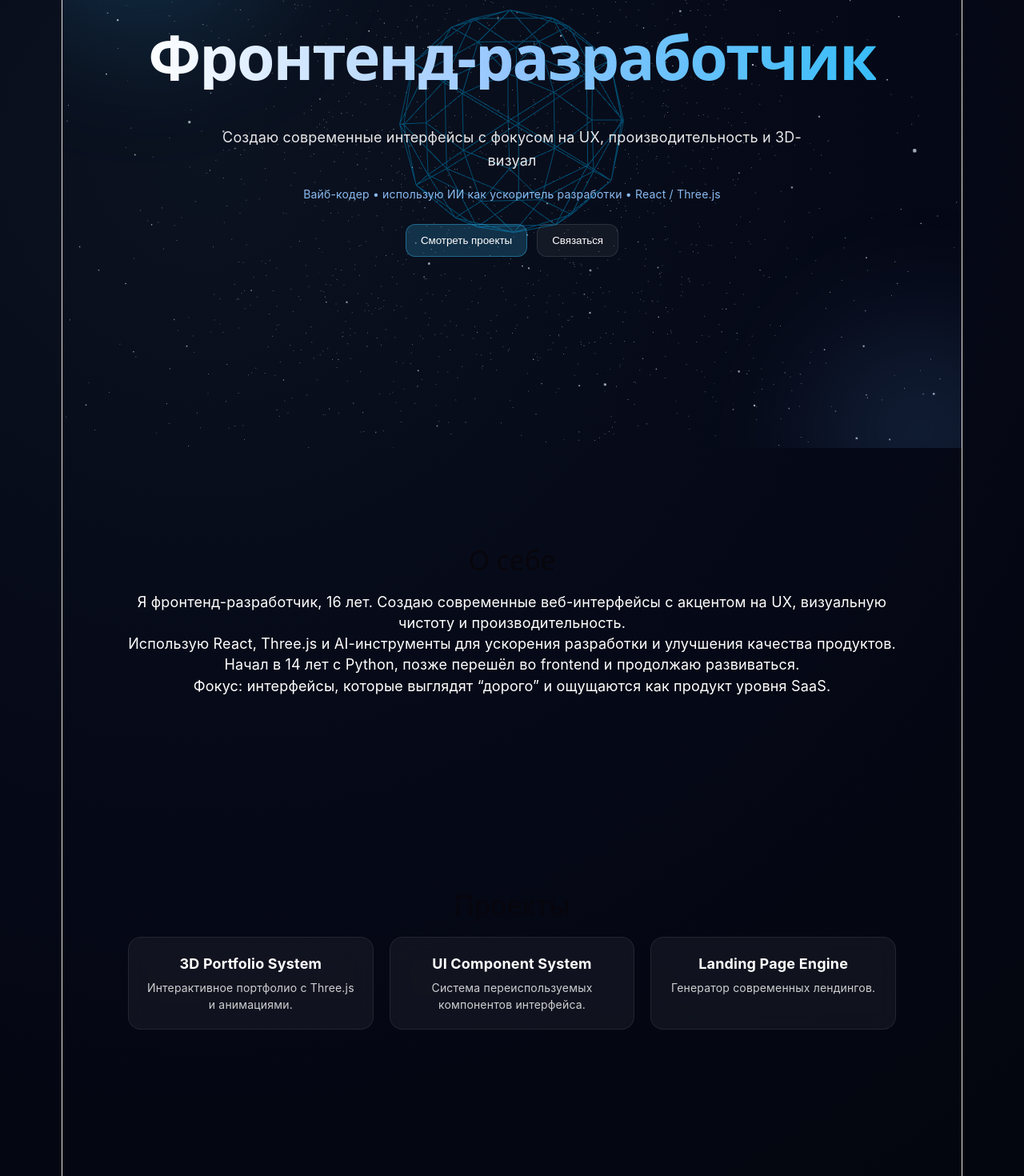
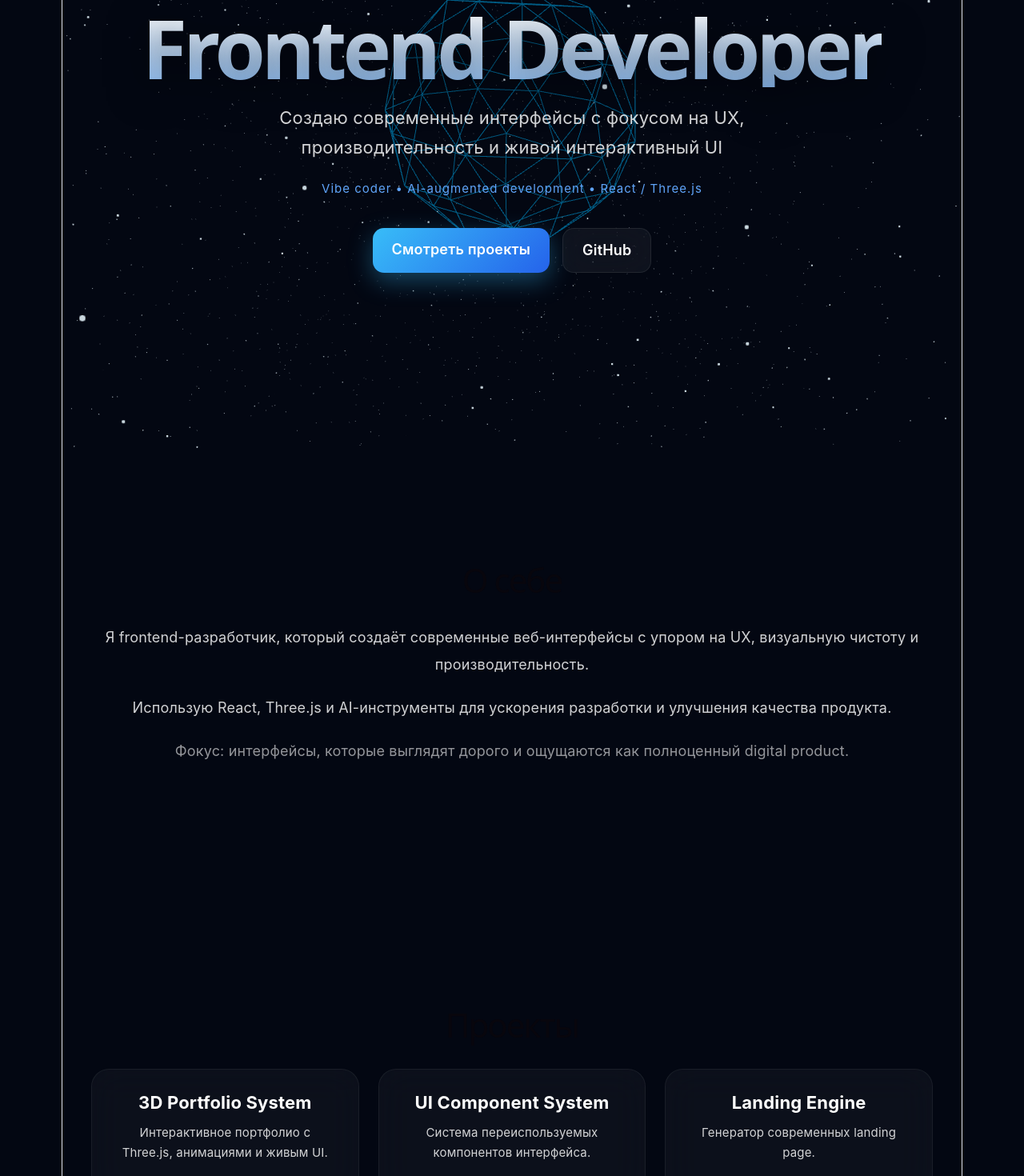
Before and after one commit to prostitovartem-source/portfolio, a React (Vite) app: page / in a window 1280 px wide. Shown: the part 240-1710 px from the top of the page at 80% size. Built offline with nearby package versions, Linux system fonts and the light colour scheme.

Commit message:
update site

```diff
--- a/src/App.css
+++ b/src/App.css
@@ -4,70 +4,87 @@
   box-sizing: border-box;
 }
 
-body {
-  background: radial-gradient(circle at 20% 20%, #0b1220 0%, #050816 45%, #03040a 100%);
-  color: white;
-  font-family: -apple-system, BlinkMacSystemFont, "Segoe UI", Roboto, Arial;
-  overflow-x: hidden;
+html {
+  scroll-behavior: smooth;
 }
 
-/* APP */
+body {
+  background: #030712;
+  color: white;
+  overflow-x: hidden;
+
+  font-family:
+    Inter,
+    -apple-system,
+    BlinkMacSystemFont,
+    sans-serif;
+}
+
 .app {
   min-height: 100vh;
 }
 
 /* HERO */
 .hero {
-  height: 100vh;
+  position: relative;
+
+  min-height: 100vh;
+
   display: flex;
   flex-direction: column;
+
   justify-content: center;
   align-items: center;
+
   text-align: center;
-  position: relative;
+
+  overflow: hidden;
+
   padding: 0 20px;
-  gap: 14px;
-  overflow: hidden;
 }
 
-/* animated background glow */
+/* live gradient */
 .hero::before {
   content: "";
+
   position: absolute;
-  width: 600px;
-  height: 600px;
-  background: radial-gradient(circle, rgba(56,189,248,0.25), transparent 60%);
-  top: -200px;
-  left: -200px;
-  filter: blur(60px);
-  animation: floatGlow 8s ease-in-out infinite;
+
+  width: 900px;
+  height: 900px;
+
+  background:
+    radial-gradient(
+      circle,
+      rgba(56,189,248,0.18),
+      transparent 60%
+    );
+
+  filter: blur(90px);
+
+  animation: glowMove 10s ease-in-out infinite;
+
+  z-index: 0;
 }
 
-.hero::after {
-  content: "";
-  position: absolute;
-  width: 500px;
-  height: 500px;
-  background: radial-gradient(circle, rgba(96,165,250,0.18), transparent 60%);
-  bottom: -200px;
-  right: -200px;
-  filter: blur(60px);
-  animation: floatGlow 10s ease-in-out infinite;
+@keyframes glowMove {
+  0% {
+    transform: translate(-100px, -100px);
+  }
+
+  50% {
+    transform: translate(100px, 50px);
+  }
+
+  100% {
+    transform: translate(-100px, -100px);
+  }
 }
 
-@keyframes floatGlow {
-  0% { transform: translateY(0px); }
-  50% { transform: translateY(30px); }
-  100% { transform: translateY(0px); }
-}
-
-/* canvas */
+/* CANVAS */
 .canvas {
   position: absolute;
   inset: 0;
   z-index: 0;
-  opacity: 0.8;
-  pointer-events: none;
 }
 
 /* TEXT */
@@ -76,112 +93,197 @@ body {
   z-index: 2;
 }
 
+/* TYPOGRAPHY */
 .title {
-  font-size: clamp(42px, 6vw, 100px);
-  font-weight: 750;
-  letter-spacing: -2px;
-  line-height: 1.05;
+  font-size: clamp(56px, 8vw, 130px);
 
-  background: linear-gradient(90deg, #fff, #93c5fd, #38bdf8);
+  font-weight: 800;
+
+  line-height: 0.95;
+
+  letter-spacing: -5px;
+
+  max-width: 1200px;
+
+  background:
+    linear-gradient(
+      to bottom,
+      #ffffff,
+      #93c5fd
+    );
+
   -webkit-background-clip: text;
   -webkit-text-fill-color: transparent;
+
+  text-shadow:
+    0 10px 50px rgba(0,0,0,0.5);
+
+  margin-bottom: 20px;
 }
 
 .subtitle {
-  font-size: 18px;
-  max-width: 750px;
-  line-height: 1.6;
-  opacity: 0.9;
+  max-width: 760px;
+
+  font-size: 22px;
+
+  line-height: 1.7;
+
+  color: rgba(255,255,255,0.82);
+
+  margin-bottom: 20px;
 }
 
 .vibe {
-  font-size: 14px;
-  color: #93c5fd;
-  opacity: 0.95;
+  font-size: 15px;
+
+  color: #60a5fa;
+
+  margin-bottom: 35px;
+
+  letter-spacing: 1px;
 }
 
-/* BUTTONS (NEW PREMIUM UI) */
+/* BUTTONS */
 .buttons {
   display: flex;
-  gap: 12px;
-  margin-top: 10px;
+  gap: 16px;
 }
 
 .btn {
-  padding: 12px 18px;
-  border-radius: 12px;
-  border: 1px solid rgba(255,255,255,0.1);
-  cursor: pointer;
-  font-weight: 500;
-  transition: 0.3s ease;
+  padding: 14px 24px;
+
+  border-radius: 14px;
+
+  text-decoration: none;
+
+  transition: 0.35s ease;
+
+  font-weight: 600;
+
+  backdrop-filter: blur(20px);
 }
 
-.btn.primary {
-  background: rgba(56,189,248,0.2);
-  border-color: rgba(56,189,248,0.4);
+.primary {
+  background:
+    linear-gradient(
+      135deg,
+      #38bdf8,
+      #2563eb
+    );
+
   color: white;
+
+  box-shadow:
+    0 10px 30px rgba(56,189,248,0.35);
 }
 
-.btn.secondary {
+.secondary {
   background: rgba(255,255,255,0.05);
+
+  border: 1px solid rgba(255,255,255,0.08);
+
   color: white;
 }
 
 .btn:hover {
-  transform: translateY(-3px);
-  box-shadow: 0 10px 30px rgba(56,189,248,0.2);
+  transform:
+    translateY(-4px)
+    scale(1.03);
+
+  box-shadow:
+    0 20px 40px rgba(56,189,248,0.25);
 }
 
 /* SECTIONS */
 .section {
-  padding: 120px 20px;
-  max-width: 1000px;
+  max-width: 1100px;
+
   margin: auto;
+
+  padding: 140px 24px;
 }
 
 .section h2 {
-  font-size: 34px;
+  font-size: 42px;
+
+  margin-bottom: 30px;
+
+  letter-spacing: -2px;
+}
+
+.section p {
+  font-size: 18px;
+
+  line-height: 1.9;
+
+  color: rgba(255,255,255,0.82);
+
   margin-bottom: 20px;
 }
 
 /* GRID */
 .grid {
   display: grid;
-  grid-template-columns: repeat(auto-fit, minmax(220px, 1fr));
-  gap: 20px;
+
+  grid-template-columns:
+    repeat(auto-fit, minmax(260px, 1fr));
+
+  gap: 24px;
 }
 
 /* CARDS */
 .card {
-  background: rgba(255,255,255,0.05);
-  border: 1px solid rgba(255,255,255,0.08);
-  padding: 20px;
-  border-radius: 16px;
-  backdrop-filter: blur(16px);
-  transition: 0.3s ease;
+  padding: 28px;
+
+  border-radius: 22px;
+
+  background:
+    rgba(255,255,255,0.04);
+
+  border:
+    1px solid rgba(255,255,255,0.06);
+
+  backdrop-filter: blur(20px);
+
+  transition: 0.35s ease;
 }
 
 .card:hover {
-  transform: translateY(-8px) scale(1.03);
-  border-color: rgba(96,165,250,0.5);
-  box-shadow: 0 20px 60px rgba(56,189,248,0.15);
+  transform:
+    translateY(-8px);
+
+  border-color:
+    rgba(56,189,248,0.3);
+
+  box-shadow:
+    0 20px 60px rgba(56,189,248,0.12);
 }
 
 .card b {
   display: block;
-  margin-bottom: 6px;
+
+  font-size: 22px;
+
+  margin-bottom: 12px;
 }
 
 .card p {
-  opacity: 0.8;
-  font-size: 14px;
-  line-height: 1.5;
+  font-size: 15px;
+
+  line-height: 1.7;
+}
+
+.muted {
+  opacity: 0.7;
 }
 
 /* FOOTER */
 footer {
-  padding: 60px;
   text-align: center;
+
+  padding: 80px 20px;
+
   opacity: 0.5;
-  font-size: 12px;
+
+  font-size: 14px;
 }
--- a/src/App.jsx
+++ b/src/App.jsx
@@ -1,21 +1,68 @@
-import { Canvas } from "@react-three/fiber";
+import { Canvas, useFrame } from "@react-three/fiber";
 import { Float, Points, PointMaterial } from "@react-three/drei";
 import { motion } from "framer-motion";
-import { useMemo } from "react";
+import { useMemo, useRef } from "react";
+import * as THREE from "three";
 import "./App.css";
 
-function Background() {
-  const positions = useMemo(() => {
-    const arr = new Float32Array(3000 * 3);
-    for (let i = 0; i < arr.length; i++) {
-      arr[i] = (Math.random() - 0.5) * 12;
+function AnimatedSphere() {
+  const meshRef = useRef();
+
+  useFrame((state) => {
+    meshRef.current.rotation.x =
+      state.clock.elapsedTime * 0.15;
+
+    meshRef.current.rotation.y =
+      state.clock.elapsedTime * 0.25;
+  });
+
+  return (
+    <Float speed={2} rotationIntensity={1} floatIntensity={2}>
+      <mesh ref={meshRef}>
+        <icosahedronGeometry args={[1.8, 1]} />
+        <meshStandardMaterial
+          color="#38bdf8"
+          wireframe
+        />
+      </mesh>
+    </Float>
+  );
+}
+
+function AnimatedParticles() {
+  const ref = useRef();
+
+  const particles = useMemo(() => {
+    const positions = new Float32Array(4000 * 3);
+
+    for (let i = 0; i < positions.length; i++) {
+      positions[i] = (Math.random() - 0.5) * 15;
     }
-    return arr;
+
+    return positions;
   }, []);
 
+  useFrame((state) => {
+    ref.current.rotation.y =
+      state.clock.elapsedTime * 0.03;
+
+    ref.current.rotation.x =
+      state.clock.elapsedTime * 0.015;
+  });
+
   return (
-    <Points positions={positions} stride={3}>
-      <PointMaterial transparent color="#60a5fa" size={0.015} sizeAttenuation />
+    <Points
+      ref={ref}
+      positions={particles}
+      stride={3}
+    >
+      <PointMaterial
+        transparent
+        color="#60a5fa"
+        size={0.02}
+        sizeAttenuation
+        depthWrite={false}
+      />
     </Points>
   );
 }
@@ -29,34 +76,66 @@ export default function App() {
 
         <div className="canvas">
           <Canvas camera={{ position: [0, 0, 6] }}>
+            <color attach="background" args={["#030712"]} />
+
+            <fog attach="fog" args={["#030712", 5, 20]} />
+
             <ambientLight intensity={0.7} />
 
-            <Float speed={1.2} rotationIntensity={0.4} floatIntensity={1}>
-              <mesh>
-                <icosahedronGeometry args={[1.6, 1]} />
-                <meshStandardMaterial color="#38bdf8" wireframe />
-              </mesh>
-            </Float>
+            <pointLight
+              position={[5, 5, 5]}
+              intensity={2}
+              color="#38bdf8"
+            />
 
-            <Background />
+            <AnimatedSphere />
+            <AnimatedParticles />
           </Canvas>
         </div>
 
-        <motion.h1 className="title">
-          Фронтенд-разработчик
+        <motion.h1
+          className="title"
+          initial={{ opacity: 0, y: 60 }}
+          animate={{ opacity: 1, y: 0 }}
+          transition={{ duration: 1 }}
+        >
+          Frontend Developer
         </motion.h1>
 
-        <motion.p className="subtitle">
-          Создаю современные интерфейсы с фокусом на UX, производительность и 3D-визуал
+        <motion.p
+          className="subtitle"
+          initial={{ opacity: 0 }}
+          animate={{ opacity: 1 }}
+          transition={{ delay: 0.3 }}
+        >
+          Создаю современные интерфейсы с фокусом на UX,
+          производительность и живой интерактивный UI
         </motion.p>
 
-        <p className="vibe">
-          Вайб-кодер • использую ИИ как ускоритель разработки • React / Three.js
-        </p>
+        <motion.p
+          className="vibe"
+          initial={{ opacity: 0 }}
+          animate={{ opacity: 1 }}
+          transition={{ delay: 0.5 }}
+        >
+          Vibe coder • AI-augmented development • React / Three.js
+        </motion.p>
 
+        {/* BUTTONS */}
         <div className="buttons">
-          <button className="btn primary">Смотреть проекты</button>
-          <button className="btn secondary">Связаться</button>
+
+          <a href="#projects" className="btn primary">
+            Смотреть проекты
+          </a>
+
+          <a
+            href="https://github.com/"
+            target="_blank"
+            className="btn secondary"
+          >
+            GitHub
+          </a>
+
         </div>
 
       </section>
@@ -66,39 +145,51 @@ export default function App() {
         <h2>О себе</h2>
 
         <p>
-          Я фронтенд-разработчик, 16 лет. Создаю современные веб-интерфейсы с акцентом на UX,
-          визуальную чистоту и производительность.
+          Я frontend-разработчик, который создаёт современные
+          веб-интерфейсы с упором на UX, визуальную чистоту
+          и производительность.
         </p>
 
         <p>
-          Использую React, Three.js и AI-инструменты для ускорения разработки и улучшения качества продуктов.
-          Начал в 14 лет с Python, позже перешёл во frontend и продолжаю развиваться.
+          Использую React, Three.js и AI-инструменты
+          для ускорения разработки и улучшения качества продукта.
         </p>
 
         <p className="muted">
-          Фокус: интерфейсы, которые выглядят “дорого” и ощущаются как продукт уровня SaaS.
+          Фокус: интерфейсы, которые выглядят дорого
+          и ощущаются как полноценный digital product.
         </p>
       </section>
 
       {/* PROJECTS */}
-      <section className="section">
+      <section className="section" id="projects">
         <h2>Проекты</h2>
 
         <div className="grid">
 
           <div className="card">
             <b>3D Portfolio System</b>
-            <p>Интерактивное портфолио с Three.js и анимациями.</p>
+
+            <p>
+              Интерактивное портфолио с Three.js,
+              анимациями и живым UI.
+            </p>
           </div>
 
           <div className="card">
             <b>UI Component System</b>
-            <p>Система переиспользуемых компонентов интерфейса.</p>
+
+            <p>
+              Система переиспользуемых компонентов интерфейса.
+            </p>
           </div>
 
           <div className="card">
-            <b>Landing Page Engine</b>
-            <p>Генератор современных лендингов.</p>
+            <b>Landing Engine</b>
+
+            <p>
+              Генератор современных landing page.
+            </p>
           </div>
 
         </div>
@@ -110,8 +201,13 @@ export default function App() {
 
         <p>Открыт к работе и проектам.</p>
 
-        <p className="muted">email: copickprostitov@email.com</p>
-        <p className="muted">telegram: @copick1</p>
+        <p className="muted">
+          email: copickprostitov@email.com
+        </p>
+
+        <p className="muted">
+          telegram: @copick1
+        </p>
       </section>
 
       <footer>
```
